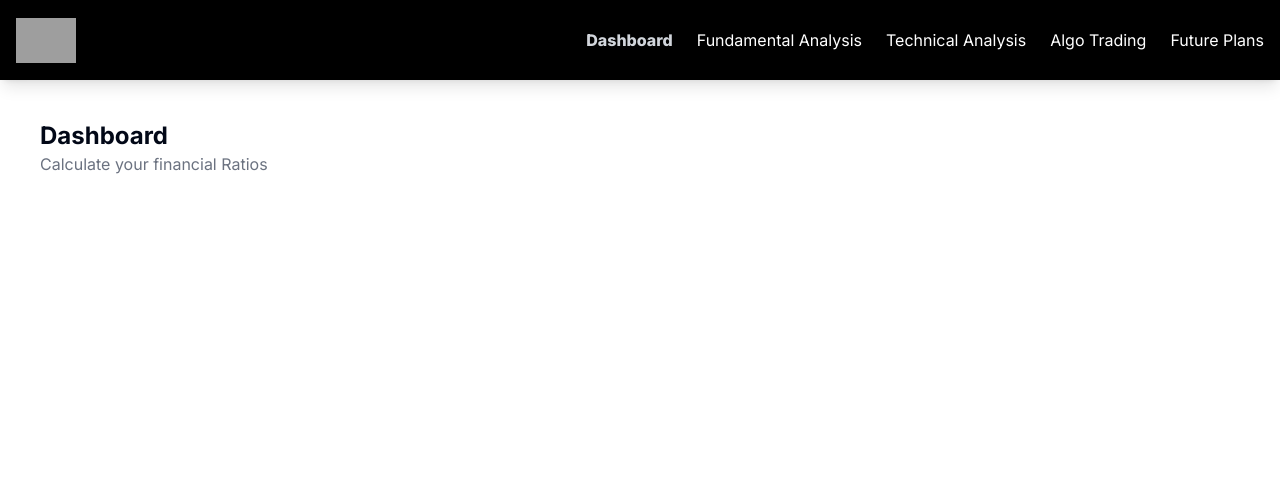
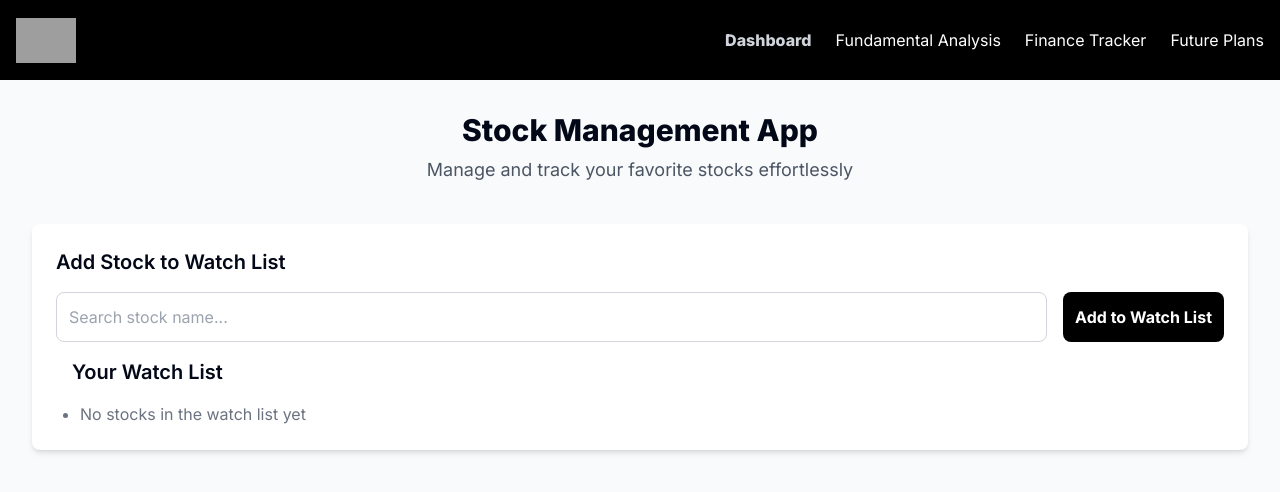
Before and after one commit to Bhogeshwarj/stock-market, a Next.js app: page /dashboard in a window 1280 px wide. Shown: the top 492 px of the page. Built offline with nearby package versions, Linux system fonts and the light colour scheme; grey boxes are pictures that could not be loaded.

Commit message:
Changed the dashboard

```diff
--- a/src/app/dashboard/_component/header.tsx
+++ b/src/app/dashboard/_component/header.tsx
@@ -33,14 +33,18 @@ function Header() {
                     ${path === '/dashboard/fundamental-analysis' && 'text-gray-300 font-extrabold'}`}
                     onClick={() => handleNavigation('/dashboard/fundamental-analysis')}
                 >Fundamental Analysis</li>
-                <li className={`hover:text-gray-300 hover:font-extrabold transition-all cursor-pointer
+                {/* <li className={`hover:text-gray-300 hover:font-extrabold transition-all cursor-pointer
                     ${path === '/dashboard/technical-analysis' && 'text-gray-300 font-extrabold'}`}
                     onClick={() => handleNavigation('/dashboard/technical-analysis')}
-                >Technical Analysis</li>
-                <li className={`hover:text-gray-300 hover:font-extrabold transition-all cursor-pointer
+                >Technical Analysis</li> */}
+                {/* <li className={`hover:text-gray-300 hover:font-extrabold transition-all cursor-pointer
                     ${path === '/dashboard/algo-trading' && 'text-gray-300 font-extrabold'}`}
                     onClick={() => handleNavigation('/dashboard/algo-trading')}
-                >Algo Trading</li>
+                >Algo Trading</li> */}
+                <li className={`hover:text-gray-300 hover:font-extrabold transition-all cursor-pointer
+                    ${path === '/dashboard/future-plans' && 'text-gray-300 font-extrabold'}`}
+                    onClick={() => handleNavigation('/dashboard/future-plans')}
+                >Finance Tracker</li>
                 <li className={`hover:text-gray-300 hover:font-extrabold transition-all cursor-pointer
                     ${path === '/dashboard/future-plans' && 'text-gray-300 font-extrabold'}`}
                     onClick={() => handleNavigation('/dashboard/future-plans')}
@@ -58,14 +62,18 @@ function Header() {
                             ${path === '/dashboard/fundamental-analysis' && 'text-gray-300 font-extrabold'}`}
                             onClick={() => handleNavigation('/dashboard/fundamental-analysis')}
                         >Fundamental Analysis</li>
-                        <li className={`hover:text-gray-300 hover:font-extrabold transition-all cursor-pointer
+                        {/* <li className={`hover:text-gray-300 hover:font-extrabold transition-all cursor-pointer
                             ${path === '/dashboard/technical-analysis' && 'text-gray-300 font-extrabold'}`}
                             onClick={() => handleNavigation('/dashboard/technical-analysis')}
                         >Technical Analysis</li>
                         <li className={`hover:text-gray-300 hover:font-extrabold transition-all cursor-pointer
                             ${path === '/dashboard/algo-trading' && 'text-gray-300 font-extrabold'}`}
                             onClick={() => handleNavigation('/dashboard/algo-trading')}
-                        >Algo Trading</li>
+                        >Algo Trading</li> */}
+                         <li className={`hover:text-gray-300 hover:font-extrabold transition-all cursor-pointer
+                    ${path === '/dashboard/future-plans' && 'text-gray-300 font-extrabold'}`}
+                    onClick={() => handleNavigation('/dashboard/future-plans')}
+                        >Finance Tracker</li>
                         <li className={`hover:text-gray-300 hover:font-extrabold transition-all cursor-pointer
                             ${path === '/dashboard/future-plans' && 'text-gray-300 font-extrabold'}`}
                             onClick={() => handleNavigation('/dashboard/future-plans')}
--- /dev/null
+++ b/src/app/dashboard/_component/tradingviewWidget.tsx
@@ -0,0 +1,44 @@
+// "use client"
+// TradingViewWidget.jsx
+import React, { useEffect, useRef, memo } from 'react';
+
+function TradingViewWidget() {
+  const container = useRef();
+
+  useEffect(
+    () => {
+      const script = document.createElement("script");
+      script.src = "https://s3.tradingview.com/external-embedding/embed-widget-advanced-chart.js";
+      script.type = "text/javascript";
+      script.async = true;
+      script.innerHTML = `
+        {
+          "autosize": true,
+          "symbol": "BSE:SENSEX",
+          "interval": "D",
+          "timezone": "Etc/UTC",
+          "theme": "light",
+          "style": "1",
+          "locale": "en",
+          "withdateranges": true,
+          "hide_side_toolbar": false,
+          "allow_symbol_change": true,
+          "details": true,
+          "hotlist": true,
+          "calendar": false,
+          "support_host": "https://www.tradingview.com"
+        }`;
+      container.current.appendChild(script);
+    },
+    []
+  );
+
+  return (
+    <div className="tradingview-widget-container" ref={container} style={{ height: "100%", width: "100%" }}>
+      <div className="tradingview-widget-container__widget" style={{ height: "calc(100% - 32px)", width: "100%" }}></div>
+      <div className="tradingview-widget-copyright"><a href="https://www.tradingview.com/" rel="noopener nofollow" target="_blank"><span className="blue-text">Track all markets on TradingView</span></a></div>
+    </div>
+  );
+}
+
+export default memo(TradingViewWidget);
--- a/src/app/dashboard/layout.tsx
+++ b/src/app/dashboard/layout.tsx
@@ -14,7 +14,7 @@ export default function dashboardLayout({
 <div>
     <Header/>
 
-  <div className={inter.className}>{children} </div>
+  <div className={inter.className} >{children} </div>
 </div>
 
   );
--- a/src/app/dashboard/page.tsx
+++ b/src/app/dashboard/page.tsx
@@ -1,17 +1,72 @@
-import React from 'react'
+"use client";
+import React, { useState } from 'react';
+import TradingviewWidget from './_component/tradingviewWidget';
 
-function page() {
+function Page() {
+  const [stockName, setStockName] = useState('');
+  const [watchList, setWatchList] = useState([]);
+
+  const handleAddToWatchList = (stock) => {
+    if (stock && !watchList.includes(stock)) {
+      setWatchList([...watchList, stock]);
+      // TODO: Save this stock to the watchlist database
+    }
+  };
+
   return (
-    <div>
-          <div className = 'p-10'>
-        <h2 className='font-bold text-2xl'>Dashboard</h2>
-        <h2 className='text-gray-500'>Calculate your financial Ratios</h2>
-    <div className='grid grid-cols-1 md:grid-cols-3 my-15'>
+    <div className='min-h-screen bg-gray-50 p-8'>
+      {/* Header */}
+      <div className='mb-10'>
+        <h2 className='font-extrabold text-3xl text-black-600 text-center'>Stock Management App</h2>
+        <h3 className='text-gray-600 text-lg text-center mt-2'>
+          Manage and track your favorite stocks effortlessly
+        </h3>
+      </div>
 
+      {/* TradingView Widget */}
+      {/* <div className='my-8'>
+      <div className='shadow-md rounded-lg bg-gray-900 p-6' style={{ height: '500px' }}>
+          <h4 className='font-semibold text-xl mb-4 text-black-600'>Market Overview</h4>
+          <TradingviewWidget />
+        </div>
+      </div> */}
+
+      {/* Search Stock and Add to Watch List */}
+      <div className='my-8 shadow-md rounded-lg bg-white p-6'>
+        <h4 className='font-semibold text-xl mb-4 text-black-600'>Add Stock to Watch List</h4>
+        <div className='flex'>
+          <input
+            type='text'
+            value={stockName}
+            onChange={(e) => setStockName(e.target.value)}
+            placeholder='Search stock name...'
+            className='flex-grow border border-gray-300 p-3 rounded-lg focus:outline-none focus:ring-2 focus:ring-black-500 focus:border-black-500'
+          />
+          <button
+            className='ml-4 p-3 bg-black text-white font-bold rounded-lg hover:bg-black-700 transition duration-300'
+            onClick={() => handleAddToWatchList(stockName)}
+          >
+            Add to Watch List
+          </button>
+        </div>
+
+
+      {/* Watch List */}
+        <h4 className='font-semibold text-xl m-4 text-black-600'>Your Watch List</h4>
+        <ul className='list-disc pl-6'>
+          {watchList.length === 0 ? (
+            <li className='text-gray-500'>No stocks in the watch list yet</li>
+          ) : (
+            watchList.map((stock, index) => (
+              <li key={index} className='text-gray-700 font-medium'>
+                {stock}
+              </li>
+            ))
+          )}
+        </ul>
+        </div>
     </div>
-    </div>
-    </div>
-  )
+  );
 }
 
-export default page
+export default Page;
```
